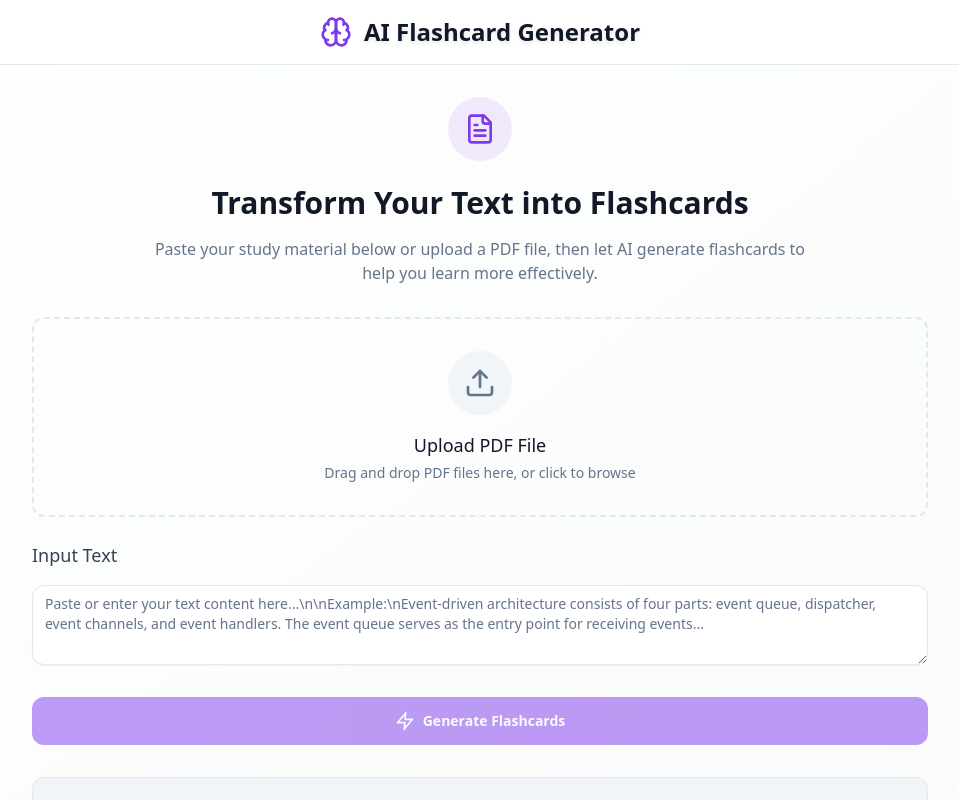
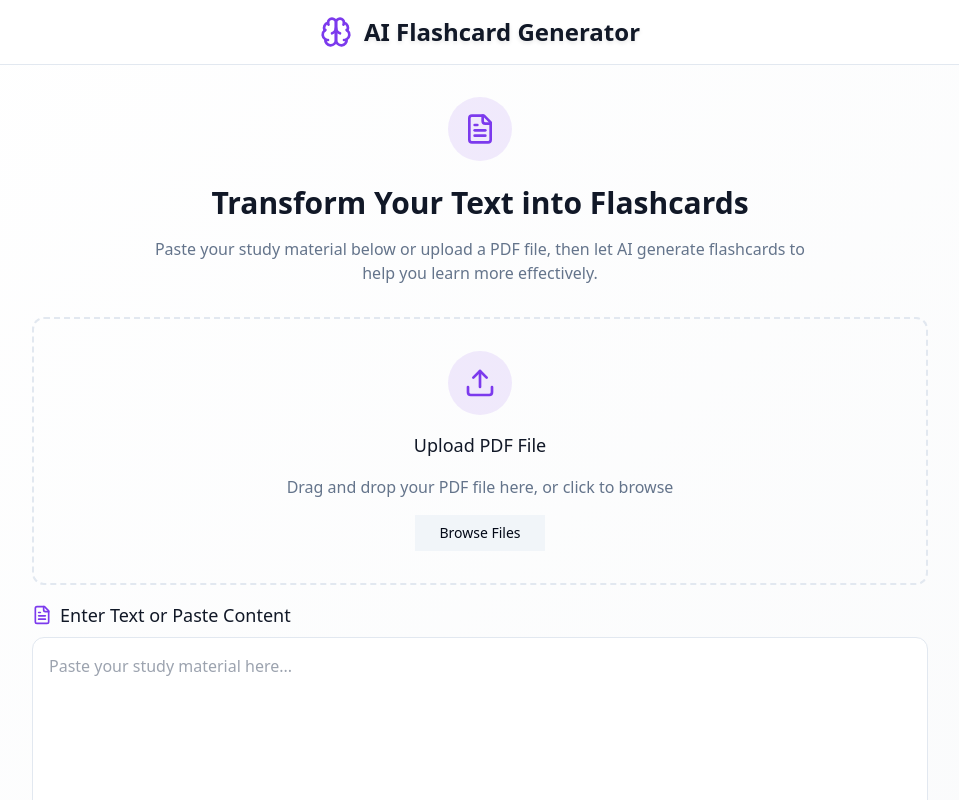
Before and after one commit to wxmgcs/mind-spark-generator, a Next.js app: page / in a window 1280 px wide. Shown: the top 800 px of the page, without its empty margins (160-1119 px from the left). Built offline with nearby package versions, Linux system fonts and the light colour scheme.

Commit message:
优化页面样式布局

```diff
--- a/src/app/page.tsx
+++ b/src/app/page.tsx
@@ -6,7 +6,7 @@ import { Flashcard } from '@/components/flashcard'
 import { Button } from '@/components/ui/button'
 import { InputGroup } from '@/components/input-group'
 import { FlashcardSkeleton } from '@/components/skeleton'
-import { Loader2, ArrowLeft, ArrowRight, RotateCcw, Brain, FileText, Zap, Download, ChevronDown } from 'lucide-react'
+import { Loader2, ArrowLeft, ArrowRight, RotateCcw, Brain, FileText, Zap, Download, ChevronDown, Upload } from 'lucide-react'
 import jsPDF from 'jspdf'
 
 interface FlashcardData {
@@ -18,6 +18,7 @@ export default function Home() {
   const [inputText, setInputText] = useState('')
   const [flashcards, setFlashcards] = useState<FlashcardData[]>([])
   const [isGenerating, setIsGenerating] = useState(false)
+  const [isUploading, setIsUploading] = useState(false)
   const [currentCardIndex, setCurrentCardIndex] = useState(0)
   const [isFlipped, setIsFlipped] = useState(false)
   const [showFlashcards, setShowFlashcards] = useState(false)
@@ -25,19 +26,7 @@ export default function Home() {
 
   const handleFileUpload = async (file: File) => {
     try {
-      // Validate file type before sending
-      if (file.type !== 'application/pdf') {
-        alert('Please upload a PDF file')
-        return
-      }
-
-      // Validate file size (10MB limit)
-      const MAX_FILE_SIZE = 10 * 1024 * 1024
-      if (file.size > MAX_FILE_SIZE) {
-        alert('File is too large. Maximum size is 10MB.')
-        return
-      }
-
+      setIsUploading(true)
       // Create FormData and append the file
       const formData = new FormData()
       formData.append('file', file)
@@ -49,14 +38,13 @@ export default function Home() {
       })
 
       if (!response.ok) {
-        const errorData = await response.json().catch(() => ({ error: 'Failed to parse PDF' }))
-        throw new Error(errorData.error || 'Failed to parse PDF')
+        throw new Error('Failed to parse PDF')
       }
 
       const data = await response.json()
 
       // Check if content is too long
-      if (data.text && data.text.length > 5000) {
+      if (data.text.length > 5000) {
         const confirmed = window.confirm(
           `The PDF contains ${data.text.length} characters, which is quite long. Do you want to proceed?`
         )
@@ -66,10 +54,12 @@ export default function Home() {
       }
 
       // Fill the parsed text into the input box
-      setInputText(data.text || '')
+      setInputText(data.text)
     } catch (error) {
       console.error('Error uploading PDF:', error)
       alert('Failed to parse PDF: ' + (error instanceof Error ? error.message : 'Unknown error'))
+    } finally {
+      setIsUploading(false)
     }
   }
 
@@ -138,82 +128,134 @@ export default function Home() {
   }
 
   const exportToCSV = () => {
-    // Helper function to properly escape CSV values
-    const escapeCSV = (value: string) => {
-      if (value === null || value === undefined) return ''
-      // Only escape quotes and wrap in quotes if contains quotes, commas, or newlines
-      const escaped = String(value).replace(/"/g, '""')
-      if (escaped.includes('"') || escaped.includes(',') || escaped.includes('\n')) {
-        return `"${escaped}"`
-      }
-      return escaped
+    // Create CSV content
+    let csvContent = "Question,Answer\n";
+    flashcards.forEach(card => {
+      // Escape commas and quotes in the content
+      const question = card.q.replace(/"/g, '""').replace(/,/g, '","');
+      const answer = card.a.replace(/"/g, '""').replace(/,/g, '","');
+      csvContent += `"${question}","${answer}"\n`;
+    });
+
+    // Create blob and download
+    const blob = new Blob([csvContent], { type: 'text/csv;charset=utf-8;' });
+    const link = document.createElement('a');
+    const url = URL.createObjectURL(blob);
+    link.setAttribute('href', url);
+    link.setAttribute('download', 'flashcards.csv');
+    link.style.visibility = 'hidden';
+    document.body.appendChild(link);
+    link.click();
+    document.body.removeChild(link);
+
+    setShowExportMenu(false);
   }
 
-    // Create CSV content using array for efficiency
-    const csvLines: string[] = ["Question,Answer"]
-    flashcards.forEach(card => {
-      csvLines.push(`${escapeCSV(card.q)},${escapeCSV(card.a)}`)
-    })
-    const csvContent = csvLines.join('\n')
-
-    // Create blob and download
-    const blob = new Blob([csvContent], { type: 'text/csv;charset=utf-8;' })
-    const link = document.createElement('a')
-    const url = URL.createObjectURL(blob)
-    link.setAttribute('href', url)
-    link.setAttribute('download', 'flashcards.csv')
-    link.style.visibility = 'hidden'
-    document.body.appendChild(link)
-    link.click()
-    document.body.removeChild(link)
-
-    // Clean up the object URL to prevent memory leaks
-    URL.revokeObjectURL(url)
-
-    setShowExportMenu(false)
+  const exportToPDF = async () => {
+    try {
+      // Fetch the font file content
+      const response = await fetch('/fonts/SourceHanSansCN-Normal-normal.js');
+      if (!response.ok) {
+        throw new Error('Failed to load font');
       }
 
-  const exportToPDF = () => {
-    const doc = new jsPDF()
+      // Execute the font script to register it with jsPDF
+      const fontScript = await response.text();
+
+      // Create a function from the script and execute it in the global scope
+      // The font file expects jsPDF to be available globally
+      const scriptFunction = new Function('jsPDF', fontScript);
+      scriptFunction(jsPDF);
+
+      // Use jsPDF with Chinese font support
+      const doc = new jsPDF();
 
       // Set document properties
-    doc.setFont('helvetica')
-    doc.setFontSize(12)
+      doc.setFont('SourceHanSansCN-Normal');
+      doc.setFontSize(12);
 
       // Add title
-    doc.text('Flashcards', 105, 20, { align: 'center' })
+      doc.text('Flashcards', 105, 20, { align: 'center' });
 
       // Add flashcards content
-    let yPosition = 40
-    const pageHeight = doc.internal.pageSize.getHeight()
-    const margin = 20
+      let yPosition = 40;
+      const pageHeight = doc.internal.pageSize.getHeight();
+      const margin = 20;
 
       flashcards.forEach((card, index) => {
         // Check if we need a new page
         if (yPosition > pageHeight - 40) {
-        doc.addPage()
-        yPosition = 40
+          doc.addPage();
+          yPosition = 40;
         }
 
         // Add card number
-      doc.setFontSize(11)
-      doc.setFont('helvetica', 'bold')
-      doc.text(`Card ${index + 1}`, margin, yPosition)
+        doc.setFontSize(11);
+        doc.setFont('SourceHanSansCN-Normal', 'bold');
+        doc.text(`Card ${index + 1}`, margin, yPosition);
 
         // Add question
-      doc.setFontSize(10)
-      doc.setFont('helvetica', 'normal')
-      doc.text(`Q: ${card.q}`, margin, yPosition + 10)
+        doc.setFontSize(10);
+        doc.setFont('SourceHanSansCN-Normal', 'normal');
+
+        // Handle Chinese text by breaking it into smaller chunks if needed
+        const questionLines = doc.splitTextToSize(`Q: ${card.q}`, 160);
+        doc.text(questionLines, margin, yPosition + 10);
+
+        // Calculate new y position after question
+        yPosition += 10 + (questionLines.length * 6);
 
         // Add answer
-      doc.text(`A: ${card.a}`, margin, yPosition + 20)
+        const answerLines = doc.splitTextToSize(`A: ${card.a}`, 160);
+        doc.text(answerLines, margin, yPosition);
 
-      // Add spacing between cards
-      yPosition += 35
-    })
+        // Calculate new y position after answer
+        yPosition += (answerLines.length * 6) + 15;
+      });
 
-    doc.save('flashcards.pdf')
-    setShowExportMenu(false)
+      doc.save('flashcards.pdf');
+    } catch (error) {
+      console.error('Error exporting PDF:', error);
+      alert('Failed to export PDF. Falling back to basic export.');
+
+      // Fallback to basic PDF export without custom font
+      const doc = new jsPDF();
+      doc.setFont('helvetica');
+      doc.setFontSize(12);
+      doc.text('Flashcards', 105, 20, { align: 'center' });
+
+      let yPosition = 40;
+      const pageHeight = doc.internal.pageSize.getHeight();
+      const margin = 20;
+
+      flashcards.forEach((card, index) => {
+        if (yPosition > pageHeight - 40) {
+          doc.addPage();
+          yPosition = 40;
+        }
+
+        doc.setFontSize(11);
+        doc.setFont('helvetica', 'bold');
+        doc.text(`Card ${index + 1}`, margin, yPosition);
+
+        doc.setFontSize(10);
+        doc.setFont('helvetica', 'normal');
+
+        const questionLines = doc.splitTextToSize(`Q: ${card.q}`, 160);
+        doc.text(questionLines, margin, yPosition + 10);
+
+        yPosition += 10 + (questionLines.length * 6);
+
+        const answerLines = doc.splitTextToSize(`A: ${card.a}`, 160);
+        doc.text(answerLines, margin, yPosition);
+
+        yPosition += (answerLines.length * 6) + 15;
+      });
+
+      doc.save('flashcards.pdf');
+    }
+
+    setShowExportMenu(false);
   }
 
   if (showFlashcards && flashcards.length > 0) {
@@ -371,6 +413,7 @@ export default function Home() {
             inputText={inputText}
             setInputText={setInputText}
             isGenerating={isGenerating}
+            isUploading={isUploading}
             onFileUpload={handleFileUpload}
           />
 
@@ -381,7 +424,7 @@ export default function Home() {
           >
             <Button
               onClick={handleGenerate}
-              disabled={isGenerating || !inputText.trim()}
+              disabled={isGenerating || isUploading || !inputText.trim()}
               className="w-full bg-primary hover:bg-primary/90 text-primary-foreground text-lg py-6 rounded-xl font-semibold transition-all duration-300 hover:shadow-lg focus:ring-2 focus:ring-primary focus:ring-offset-2 group"
             >
               {isGenerating ? (
--- a/src/components/input-group.tsx
+++ b/src/components/input-group.tsx
@@ -1,21 +1,20 @@
 'use client'
 
-import { useState, useRef } from 'react'
+import { useState } from 'react'
 import { motion } from 'framer-motion'
-import { Textarea } from '@/components/ui/textarea'
-import { FileText, Upload, AlertCircle } from 'lucide-react'
+import { Upload, FileText, Loader2, X } from 'lucide-react'
 
 interface InputGroupProps {
   inputText: string
   setInputText: (text: string) => void
   isGenerating: boolean
+  isUploading: boolean
   onFileUpload: (file: File) => void
 }
 
-export function InputGroup({ inputText, setInputText, isGenerating, onFileUpload }: InputGroupProps) {
+export function InputGroup({ inputText, setInputText, isGenerating, isUploading, onFileUpload }: InputGroupProps) {
   const [isDragging, setIsDragging] = useState(false)
-  const [error, setError] = useState('')
-  const fileInputRef = useRef<HTMLInputElement>(null)
+  const [fileError, setFileError] = useState('')
 
   const handleDragOver = (e: React.DragEvent<HTMLDivElement>) => {
     e.preventDefault()
@@ -30,84 +29,114 @@ export function InputGroup({ inputText, setInputText, isGenerating, onFileUpload
   const handleDrop = (e: React.DragEvent<HTMLDivElement>) => {
     e.preventDefault()
     setIsDragging(false)
+    setFileError('')
 
-    if (e.dataTransfer.files && e.dataTransfer.files.length > 0) {
-      const file = e.dataTransfer.files[0]
+    const files = Array.from(e.dataTransfer.files)
+    if (files.length > 0) {
+      const file = files[0]
       if (file.type === 'application/pdf') {
-        setError('')
         onFileUpload(file)
       } else {
-        setError('Please upload only PDF files')
+        setFileError('Please upload a PDF file')
       }
     }
   }
 
   const handleFileInputChange = (e: React.ChangeEvent<HTMLInputElement>) => {
+    setFileError('')
     if (e.target.files && e.target.files.length > 0) {
       const file = e.target.files[0]
       if (file.type === 'application/pdf') {
-        setError('')
         onFileUpload(file)
       } else {
-        setError('Please upload only PDF files')
+        setFileError('Please upload a PDF file')
       }
     }
   }
 
-  const handleClickUpload = () => {
-    fileInputRef.current?.click()
-  }
-
   return (
-    <div className="space-y-6">
+    <div className="space-y-4">
       {/* PDF Upload Area */}
-      <div
+      <motion.div
+        initial={{ opacity: 0, y: 20 }}
+        animate={{ opacity: 1, y: 0 }}
+        transition={{ delay: 0.2 }}
         className={`border-2 border-dashed rounded-xl p-8 text-center transition-all duration-300 ${isDragging ? 'border-primary bg-primary/5' : 'border-border hover:border-primary/50'}`}
         onDragOver={handleDragOver}
         onDragLeave={handleDragLeave}
         onDrop={handleDrop}
-        onClick={handleClickUpload}
       >
+        {isUploading ? (
+          <div className="flex flex-col items-center space-y-4">
+            <div className="w-12 h-12 rounded-full bg-primary/10 flex items-center justify-center">
+              <Loader2 className="h-6 w-6 text-primary animate-spin" />
+            </div>
+            <p className="text-gray-700 font-medium">Parsing PDF...</p>
+            <p className="text-sm text-muted-foreground">Please wait while we process your file</p>
+          </div>
+        ) : (
+          <>
+            <div className="flex flex-col items-center space-y-4">
+              <div className="w-16 h-16 rounded-full bg-primary/10 flex items-center justify-center">
+                <Upload className="h-8 w-8 text-primary" />
+              </div>
+              <h3 className="text-lg font-medium text-gray-900">Upload PDF File</h3>
+              <p className="text-muted-foreground max-w-md mx-auto">
+                Drag and drop your PDF file here, or click to browse
+              </p>
               <input
                 type="file"
-          ref={fileInputRef}
                 accept=".pdf"
+                className="hidden"
+                id="pdf-upload"
                 onChange={handleFileInputChange}
-          className="hidden"
               />
-        <motion.div
-          initial={{ scale: 1 }}
-          whileHover={{ scale: 1.05 }}
-          transition={{ type: 'spring', stiffness: 400, damping: 10 }}
-          className="flex flex-col items-center space-y-4 cursor-pointer"
+              <button
+                type="button"
+                onClick={() => document.getElementById('pdf-upload')?.click()}
+                className="px-6 py-2 bg-secondary hover:bg-secondary/80 rounded-lg transition-colors duration-200 text-sm font-medium"
               >
-          <div className={`w-16 h-16 rounded-full flex items-center justify-center ${isDragging ? 'bg-primary/10 text-primary' : 'bg-secondary text-muted-foreground'}`}>
-            <Upload className="w-8 h-8" />
+                Browse Files
+              </button>
             </div>
-          <div>
-            <h3 className="text-lg font-medium text-gray-900 mb-1">Upload PDF File</h3>
-            <p className="text-muted-foreground text-sm">Drag and drop PDF files here, or click to browse</p>
-          </div>
-          {error && (
-            <div className="mt-2 flex items-center text-sm text-destructive">
-              <AlertCircle className="h-4 w-4 mr-1" />
-              {error}
+            {fileError && (
+              <div className="mt-4 p-3 bg-destructive/10 text-destructive rounded-lg flex items-center space-x-2">
+                <X className="h-4 w-4" />
+                <span>{fileError}</span>
               </div>
             )}
+          </>
+        )}
       </motion.div>
-      </div>
 
       {/* Text Input Area */}
-      <div className="space-y-4">
-        <label className="block text-lg font-medium text-gray-700">Input Text</label>
-        <Textarea
+      <motion.div
+        initial={{ opacity: 0, y: 20 }}
+        animate={{ opacity: 1, y: 0 }}
+        transition={{ delay: 0.3 }}
+        className="space-y-2"
+      >
+        <div className="flex items-center space-x-2">
+          <FileText className="h-5 w-5 text-primary" />
+          <label htmlFor="input-text" className="text-lg font-medium text-gray-900">
+            Enter Text or Paste Content
+          </label>
+        </div>
+        <textarea
+          id="input-text"
           value={inputText}
           onChange={(e) => setInputText(e.target.value)}
-          placeholder="Paste or enter your text content here...\n\nExample:\nEvent-driven architecture consists of four parts: event queue, dispatcher, event channels, and event handlers. The event queue serves as the entry point for receiving events..."
-          className="min-h-[250px] resize-y text-lg p-6 border border-border rounded-xl focus:ring-2 focus:ring-primary focus:border-transparent transition-all duration-300 shadow-sm"
-          disabled={isGenerating}
+          placeholder="Paste your study material here..."
+          className="w-full p-4 border border-border rounded-xl focus:outline-none focus:ring-2 focus:ring-primary focus:border-primary transition-all duration-200 min-h-[200px] resize-y"
+          disabled={isGenerating || isUploading}
         />
+        <div className="flex justify-between items-center text-sm text-muted-foreground">
+          <span>{inputText.length} characters</span>
+          {inputText.length > 5000 && (
+            <span className="text-destructive">Content is quite long</span>
+          )}
         </div>
+      </motion.div>
     </div>
   )
 }
```
Lines whose indentation alone changed are shown as unchanged.
